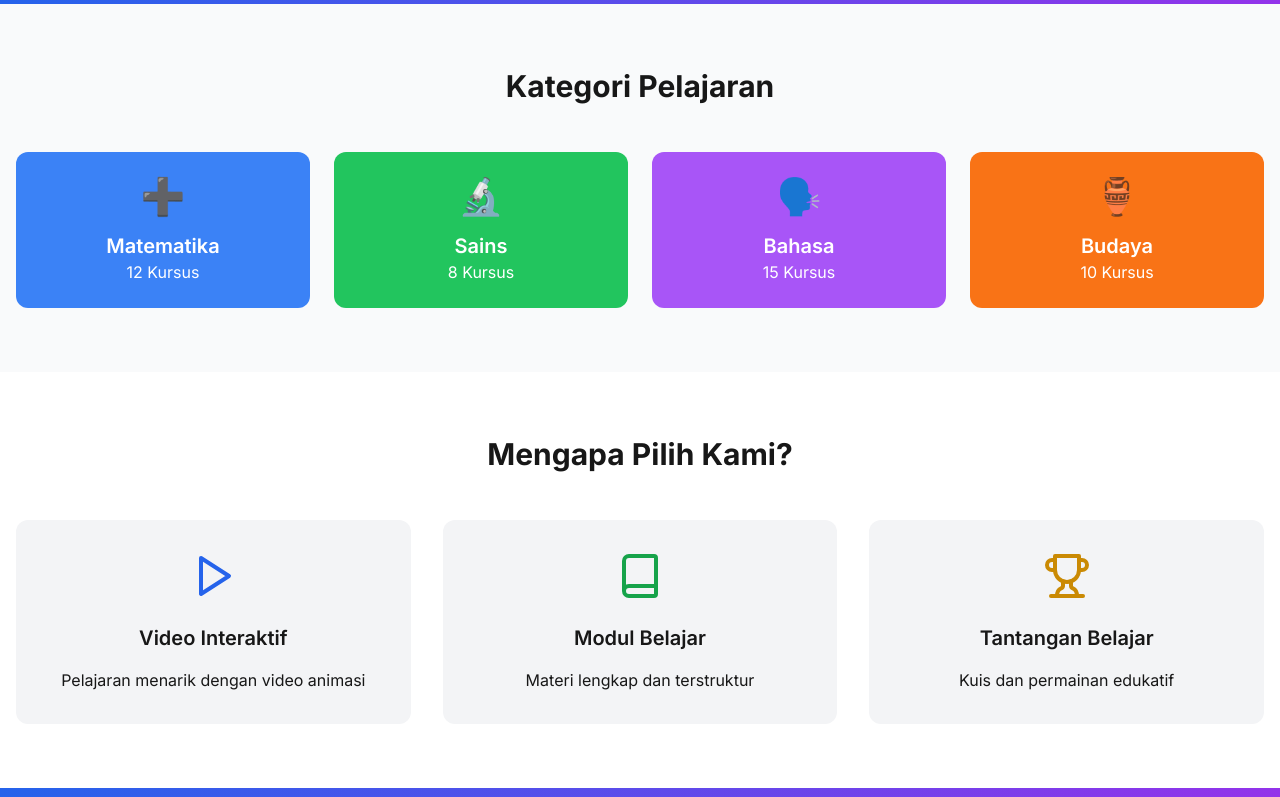
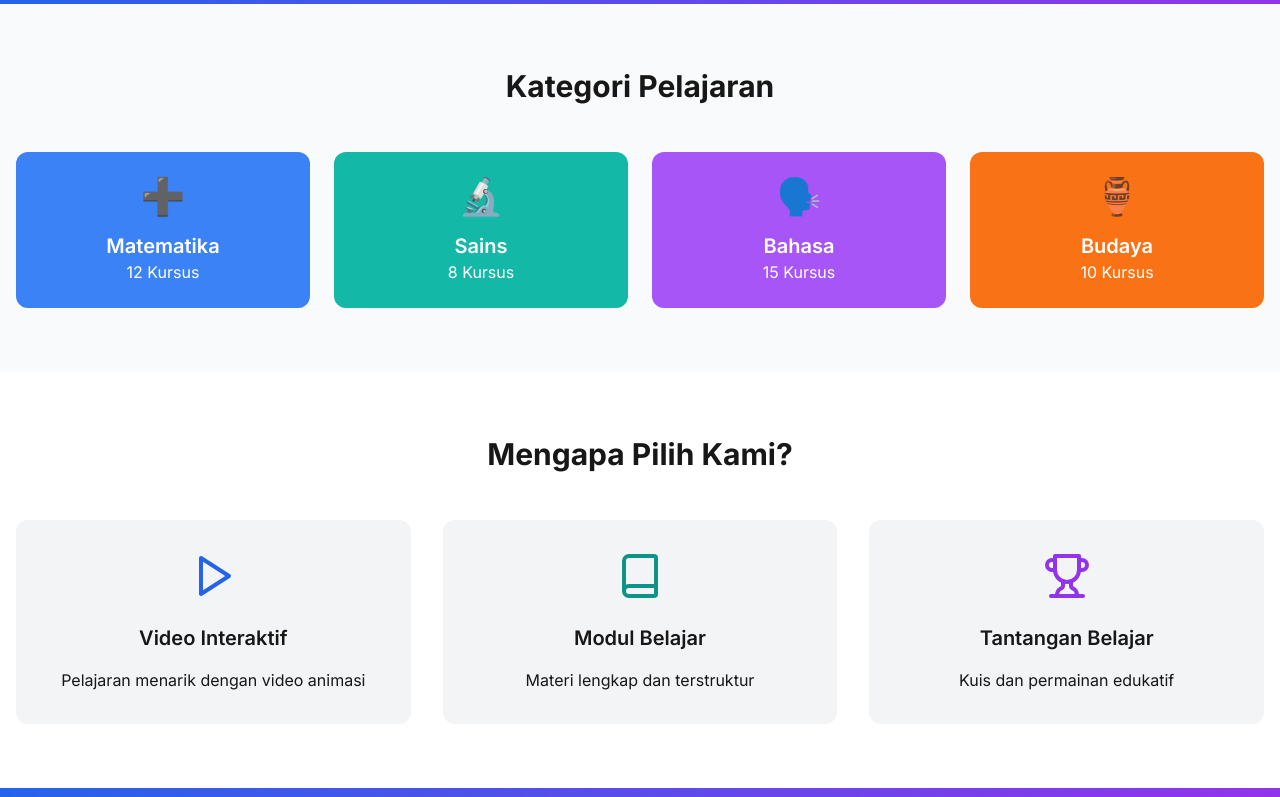
Before and after one commit to Logia1551/fmipa, a Next.js app: page / in a window 1280 px wide. Shown: the part 580-1377 px from the top of the page. Built offline with nearby package versions, Linux system fonts and the light colour scheme.

Commit message:
Initial commit

```diff
--- a/app/components/HomePage.tsx
+++ b/app/components/HomePage.tsx
@@ -13,28 +13,28 @@ const HomePage = () => {
       id: 1,
       title: 'Matematika',
       icon: '➕',
-      color: 'bg-blue-500',
+      color: 'bg-blue-500', // Tetap biru modern
       courses: 12
     },
     {
       id: 2,
       title: 'Sains',
       icon: '🔬',
-      color: 'bg-green-500',
+      color: 'bg-teal-500', // Ubah ke teal modern
       courses: 8
     },
     {
       id: 3,
       title: 'Bahasa',
       icon: '🗣️',
-      color: 'bg-purple-500',
+      color: 'bg-purple-500', // Ungu lembut
       courses: 15
     },
     {
       id: 4,
       title: 'Budaya',
       icon: '🏺',
-      color: 'bg-orange-500',
+      color: 'bg-orange-500', // Tetap oranye
       courses: 10
     }
   ];
@@ -46,12 +46,12 @@ const HomePage = () => {
       description: 'Pelajaran menarik dengan video animasi'
     },
     {
-      icon: <Book className="w-12 h-12 text-green-600" />,
+      icon: <Book className="w-12 h-12 text-teal-600" />, // Ubah warna ikon
       title: 'Modul Belajar',
       description: 'Materi lengkap dan terstruktur'
     },
     {
-      icon: <Trophy className="w-12 h-12 text-yellow-600" />,
+      icon: <Trophy className="w-12 h-12 text-purple-600" />, // Ubah warna ikon
       title: 'Tantangan Belajar',
       description: 'Kuis dan permainan edukatif'
     }
```
